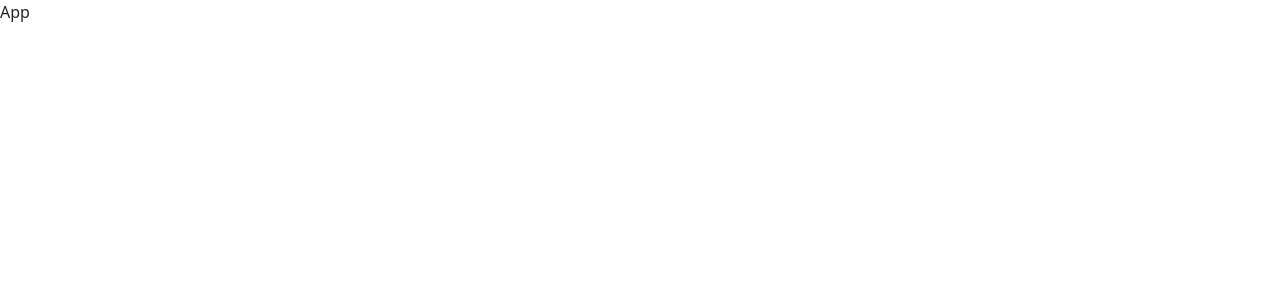
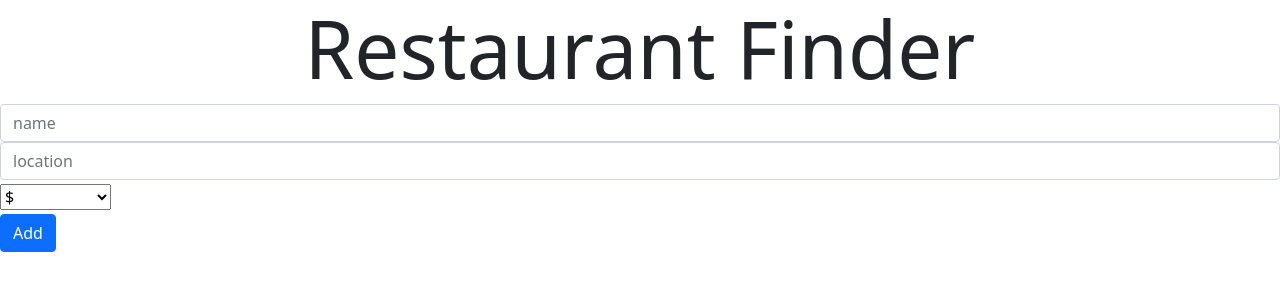
Before and after one commit to DashaDasha88/yelpclone-taketwo, a React (Create React App) app in the folder client/: page / in a window 1280 px wide. Shown: the top 300 px of the page. Built offline with nearby package versions, Linux system fonts and the light colour scheme.

Commit message:
add basic components

```diff
--- a/client/package.json
+++ b/client/package.json
@@ -8,6 +8,7 @@
     "@testing-library/user-event": "^12.8.3",
     "react": "^17.0.2",
     "react-dom": "^17.0.2",
+    "react-router-dom": "^5.2.0",
     "react-scripts": "4.0.3",
     "web-vitals": "^1.1.2"
   },
--- a/client/src/App.jsx
+++ b/client/src/App.jsx
@@ -1,7 +1,20 @@
 import React from "react";
+import { BrowserRouter as Router, Switch, Route } from "react-router-dom";
+import Home from "./routes/Home";
+import RestaurantDetailsPage from "./routes/RestaurantDetailsPage";
+import UpdatePage from "./routes/UpdatePage";
 
 const App = () => {
-  return <div>App</div>
+  return <div>
+    <Router>
+      <Switch>
+        <Route exact path="/" component={Home}/>
+        <Route exact path="/restaurants/:id/update" component={UpdatePage}/>
+        <Route exact path="/restaurants/:id" component={RestaurantDetailsPage}/>
+      </Switch>
+    </Router>
+
+  </div>
 
 }
 
--- /dev/null
+++ b/client/src/components/AddRestaurant.jsx
@@ -0,0 +1,31 @@
+import React from "react";
+
+const AddRestaurant = () => {
+  return (
+    <div className="mb-4">
+      <form action="">
+        <div className="form-row">
+          <div className="col">
+            <input type="text" className="form-control" placeholder="name"/>
+          </div>
+          <div className="col">
+            <input type="text" className="form-control" placeholder="location"/>
+          </div>
+          <div className="col">
+            <select className="custom-select my-1 mr-sm-2">
+              <option disabled>Price Range</option>
+              <option value="1">$</option>
+              <option value="2">$$</option>
+              <option value="3">$$$</option>
+              <option value="4">$$$$</option>
+              <option value="5">$$$$$</option>
+            </select>
+          </div>
+            <button className="btn btn-primary">Add</button>
+        </div>
+      </form>
+    </div>
+  )
+};
+
+export default AddRestaurant;
--- /dev/null
+++ b/client/src/components/Header.jsx
@@ -0,0 +1,11 @@
+import React from "react";
+
+const Header = () => {
+  return (
+    <div>
+      <h1 className="font-weight-light display-1 text-center">Restaurant Finder</h1>
+    </div>
+  )
+}
+
+export default Header;
--- /dev/null
+++ b/client/src/routes/Home.jsx
@@ -0,0 +1,14 @@
+import React from "react";
+import AddRestaurant from "../components/AddRestaurant";
+import Header from "../components/Header";
+
+const Home = () => {
+  return (
+    <div>
+      <Header />
+      <AddRestaurant />
+    </div>
+  )
+}
+
+export default Home;
--- /dev/null
+++ b/client/src/routes/RestaurantDetailsPage.jsx
@@ -0,0 +1,11 @@
+import React from "react";
+
+const RestaurantDetailsPage = () => {
+  return (
+    <div>
+      Restaurant Details Page
+    </div>
+  )
+}
+
+export default RestaurantDetailsPage;
--- /dev/null
+++ b/client/src/routes/UpdatePage.jsx
@@ -0,0 +1,11 @@
+import React from "react";
+
+const UpdatePage = () => {
+  return (
+    <div>
+      Update Page
+    </div>
+  )
+}
+
+export default UpdatePage;
```
Also changed, not shown: client/src/components/RestaurantList.jsx (added), 1 other file (tests, documents, lock files or other folders).
